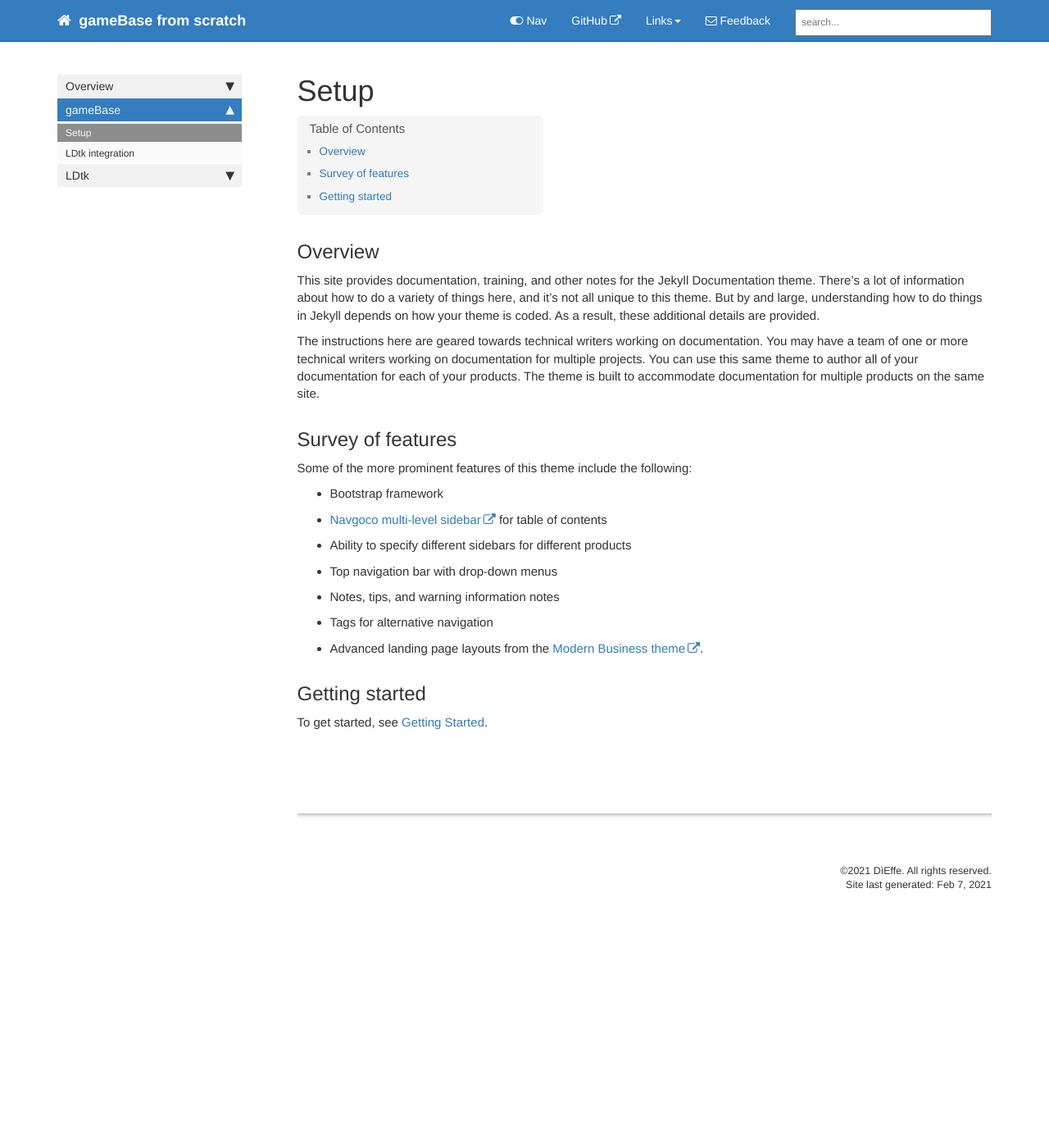
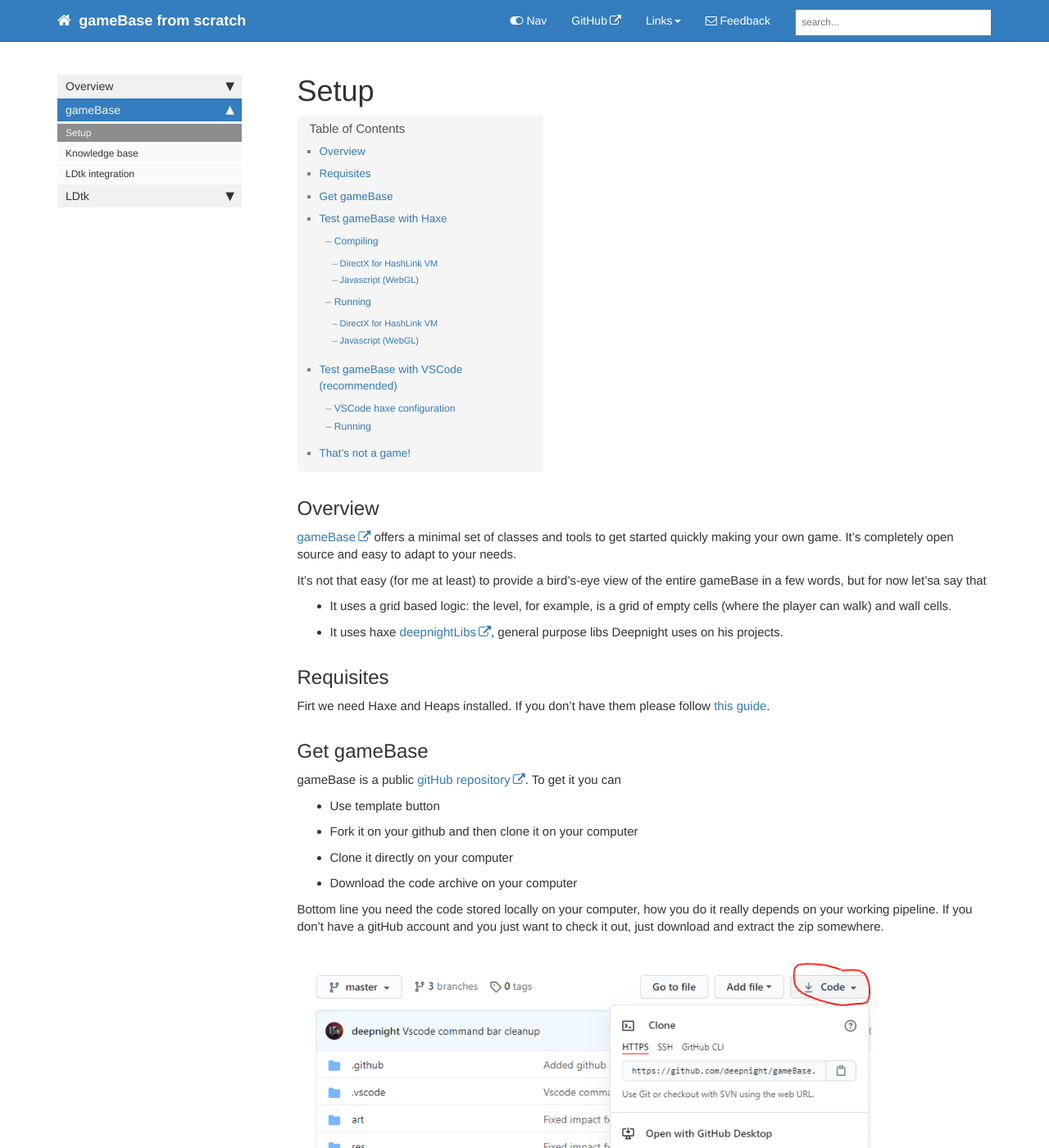
Before and after one commit to di-effe/di-effe.github.io, a Jekyll site: the page built from pages/mydoc/gamebase_setup.md, in a window 1280 px wide and 1400 px high. Shown: the whole window at 82% size. Built offline with Jekyll 4.4.1, drawn with Linux system fonts in a browser that asks for light colours; comment, search, counter and statistics services are not loaded; some of the changed text lies outside the part shown.

Commit message:
gamebase setup and test

````diff
--- a/_data/sidebars/mydoc_sidebar.yml
+++ b/_data/sidebars/mydoc_sidebar.yml
@@ -28,6 +28,10 @@
       url: /gamebase_setup.html
       output: web, pdf
 
+    - title: Knowledge base
+      url: /gamebase_knowledge_base.html
+      output: web, pdf
+
     - title: LDtk integration
       url: /gamebase_ldtk_integration.html
       output: web, pdf
--- /dev/null
+++ b/pages/mydoc/gamebase_knowledge_base.md
@@ -0,0 +1,30 @@
+---
+title: Knowledge base
+sidebar: mydoc_sidebar
+permalink: gamebase_knowledge_base.html
+folder: mydoc
+---
+
+## Overview
+
+This site provides documentation, training, and other notes for the Jekyll Documentation theme. There's a lot of information about how to do a variety of things here, and it's not all unique to this theme. But by and large, understanding how to do things in Jekyll depends on how your theme is coded. As a result, these additional details are provided.
+
+The instructions here are geared towards technical writers working on documentation. You may have a team of one or more technical writers working on documentation for multiple projects. You can use this same theme to author all of your documentation for each of your products. The theme is built to accommodate documentation for multiple products on the same site.
+
+## Survey of features
+
+Some of the more prominent features of this theme include the following:
+
+* Bootstrap framework
+* [Navgoco multi-level sidebar](http://www.komposta.net/article/navgoco) for table of contents
+* Ability to specify different sidebars for different products
+* Top navigation bar with drop-down menus
+* Notes, tips, and warning information notes
+* Tags for alternative navigation
+* Advanced landing page layouts from the [Modern Business theme](http://startbootstrap.com/template-overviews/modern-business/).
+
+## Getting started
+
+To get started, see [Getting Started][index].
+
+{% include links.html %}
--- a/pages/mydoc/gamebase_setup.md
+++ b/pages/mydoc/gamebase_setup.md
@@ -7,24 +7,111 @@
 
 ## Overview
 
-This site provides documentation, training, and other notes for the Jekyll Documentation theme. There's a lot of information about how to do a variety of things here, and it's not all unique to this theme. But by and large, understanding how to do things in Jekyll depends on how your theme is coded. As a result, these additional details are provided.
+[gameBase](https://github.com/deepnight/gameBase) offers a minimal set of classes and tools to get started quickly making your own game. It’s completely open source and easy to adapt to your needs.
 
-The instructions here are geared towards technical writers working on documentation. You may have a team of one or more technical writers working on documentation for multiple projects. You can use this same theme to author all of your documentation for each of your products. The theme is built to accommodate documentation for multiple products on the same site.
+It's not that easy (for me at least) to provide a bird's-eye view of the entire gameBase in a few words, but for now let'sa say that
 
-## Survey of features
+*  It uses a grid based logic: the level, for example, is a grid of empty cells (where the player can walk) and wall cells.
+*  It uses haxe [deepnightLibs](https://github.com/deepnight/deepnightLibs), general purpose libs Deepnight uses on his projects.
 
-Some of the more prominent features of this theme include the following:
+## Requisites
 
-* Bootstrap framework
-* [Navgoco multi-level sidebar](http://www.komposta.net/article/navgoco) for table of contents
-* Ability to specify different sidebars for different products
-* Top navigation bar with drop-down menus
-* Notes, tips, and warning information notes
-* Tags for alternative navigation
-* Advanced landing page layouts from the [Modern Business theme](http://startbootstrap.com/template-overviews/modern-business/).
+Firt we need Haxe and Heaps installed. If you don't have them please follow [this guide](overview_get_started.html).
 
-## Getting started
+## Get gameBase
 
-To get started, see [Getting Started][index].
+gameBase is a public [gitHub repository](https://github.com/deepnight/gameBase).
+To get it you can
+*  Use template button
+*  Fork it on your github and then clone it on your computer
+*  Clone it directly on your computer
+*  Download the code archive on your computer
 
-{% include links.html %}
+Bottom line you need the code stored locally on your computer, how you do it really depends on your working pipeline.
+If you don't have a gitHub account and you just want to check it out, just download and extract the zip somewhere.
+
+{% include image.html file="gamebase_download.png" alt="gameBase download" %}
+
+
+## Test gameBase with Haxe
+
+### Compiling
+
+Open a command prompt and go to the folder where gameBase was cloned or decompressed.
+
+
+
+#### DirectX for HashLink VM
+```haxe
+haxe hl.dx.hxml
+```
+{% include note.html content="This should generate a __client.hl__ in your /bin folder." %}
+
+
+#### Javascript (WebGL)
+```haxe
+haxe js.hxml
+```
+{% include note.html content="This should generate a __client.js__ in your /bin folder." %}
+
+
+### Running
+
+To run gameBase, execute one of these commands
+
+#### DirectX for HashLink VM
+```haxe
+hl bin\client.hl
+```
+
+
+
+#### Javascript (WebGL)
+```haxe
+start js.html
+```
+
+In both cases you should see something like this
+
+{% include image.html file="gamebase_firstrun.png" alt="gameBase first run" %}
+
+
+
+
+## Test gameBase with VSCode (recommended)
+
+VSCode is the recommended way to work with gameBase, and the main advantage in my opinion is being able to work in debug mode.
+
+If you plan to debug WebGL (Javascript) content, you’ll need one of the following extensions for VScode:
+
+*  Firefox: [Firefox debugger extension](https://marketplace.visualstudio.com/items?itemName=firefox-devtools.vscode-firefox-debug)
+*  Chrome: [Chrome debugger extension](https://marketplace.visualstudio.com/items?itemName=msjsdiag.debugger-for-chrome)
+
+### VSCode haxe configuration
+
+Don’t forget to change the HXML used for code completion before trying to run or debug gameBase. Check the bottom left corner of VSCode and you should see a gear icon with the Haxe label. Next to it there's the haxe configuration VSCode will use.
+
+{% include image.html file="vscode_haxe_config.png" alt="VSCode haxe config" %}
+
+Click on it and VSCode will present different options
+
+{% include image.html file="vscode_haxe_config2.png" alt="VSCode haxe config" %}
+
+Select one of the debug HXML, like
+
+* **hl.debug.hxml** (if you like to work with DirectX)
+* **js.debug.hxml** (if you like to work with WebGL).
+
+### Running
+
+How hit F5 to run a debug session. If you choose to work with DirectX you should see something like this
+
+{% include image.html file="gamebase_firstrun_vscode.png" alt="gameBase first debug run using VSCode" %}
+
+
+## That's not a game!
+
+Yeah, I know. One step at a time :)
+We'll get there, but first we need to get a little [knowledge base](gamebase_knowledge_base.html).
+
+Trust me, it will be handy in the future.
````
Also changed, not shown: images/gamebase_download.png (added), images/gamebase_firstrun.png (added), images/gamebase_firstrun_vscode.png (added), images/vscode_haxe_config.png (added), images/vscode_haxe_config2.png (added).
